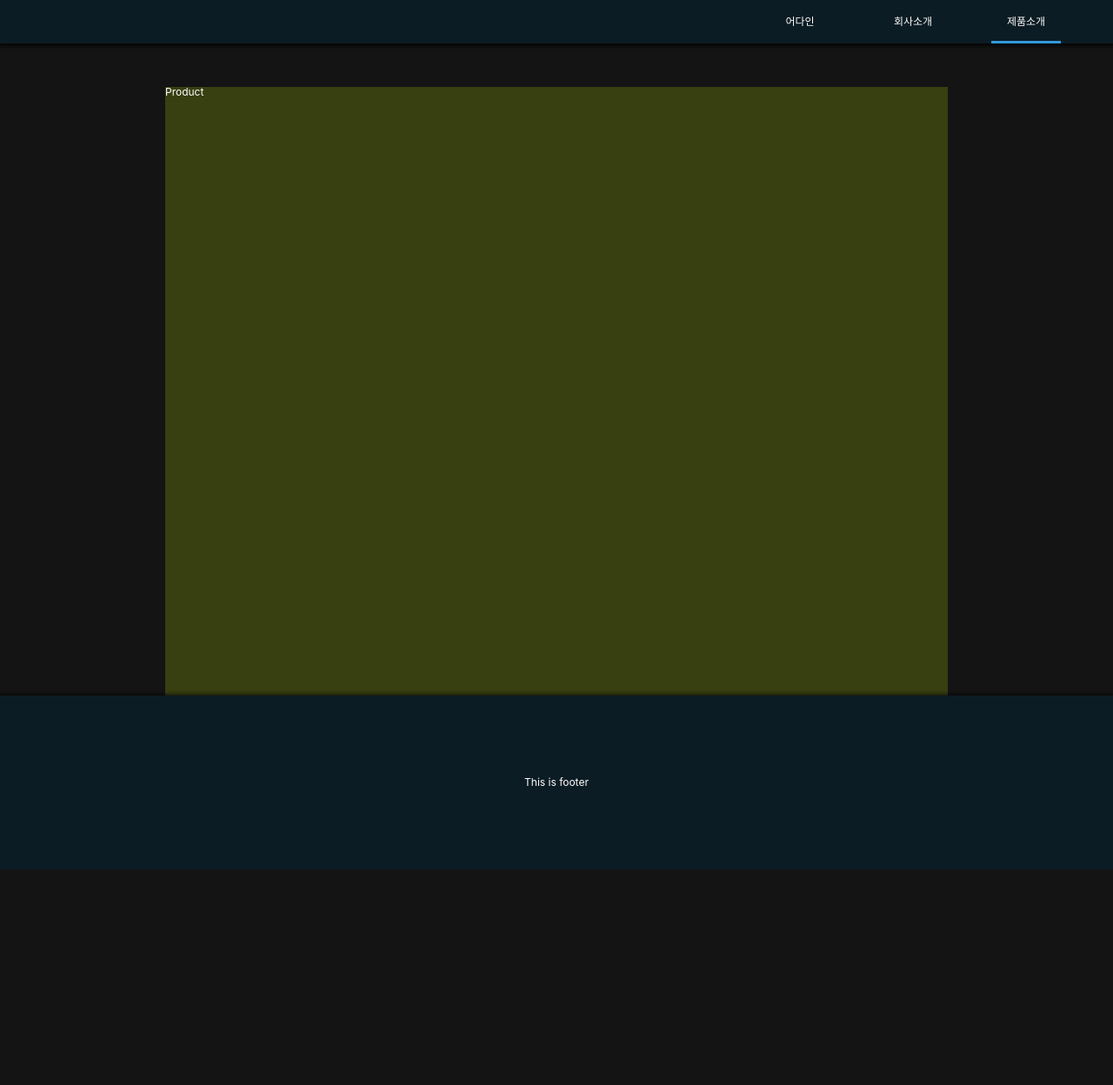
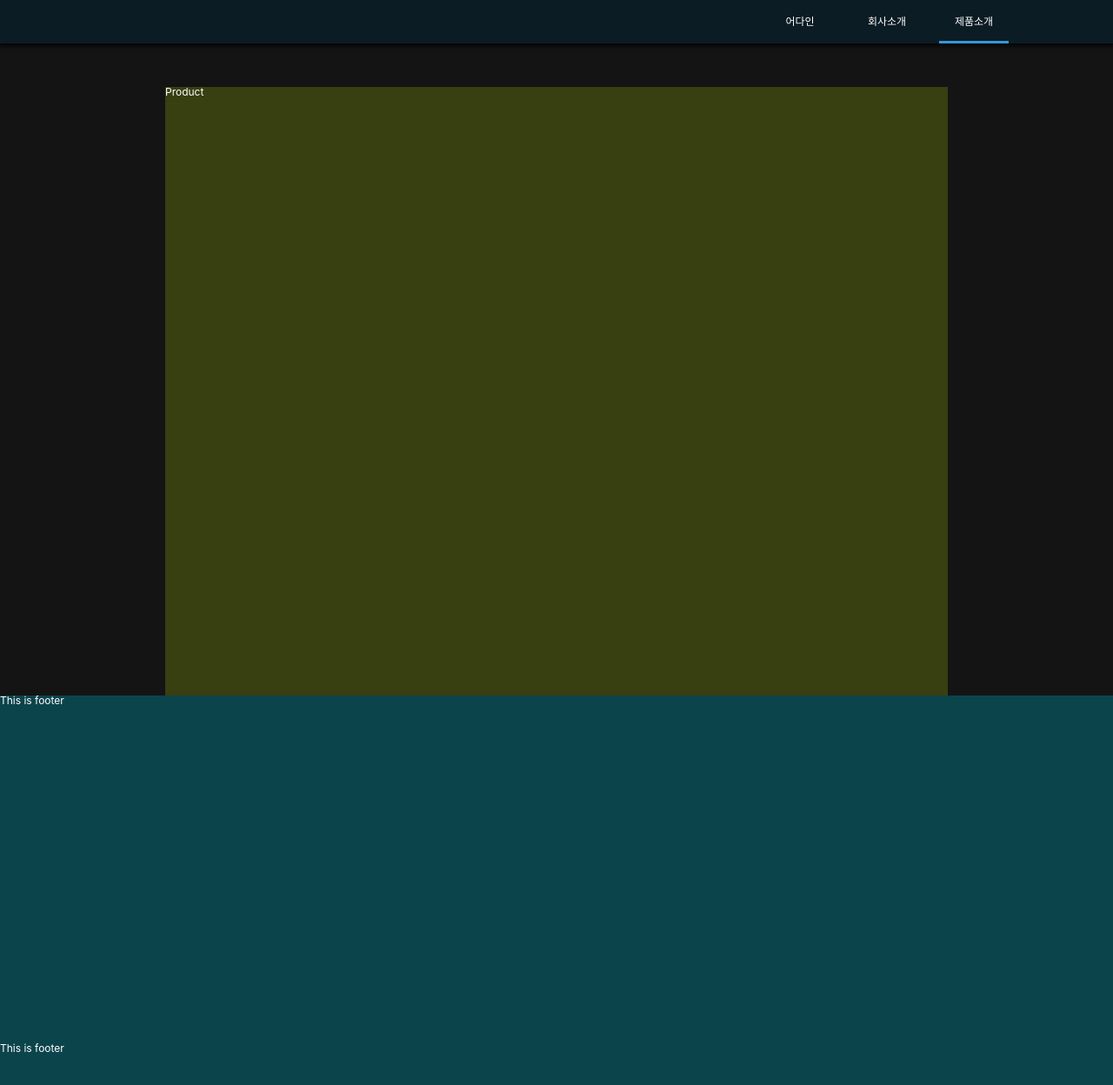
Before and after one commit to zizimoos/ODINUEHOMEPAGE, a React (Create React App) app: page /product in a window 1280 px wide. Shown: the top 1248 px of the page at 87% size. Before the commit the page ends 1000 px from the top, so only its background shows below. Built offline with nearby package versions, Linux system fonts and the light colour scheme.

Commit message:
mediaQuery...

```diff
--- a/src/Component/Footer.js
+++ b/src/Component/Footer.js
@@ -1,17 +1,11 @@
 import React from "react";
 import styled from "styled-components";
 
-const Footer = styled.header`
-  color: white;
-  width: 100%;
-  height: 200px;
-  display: flex;
-  justify-content: center;
-  align-items: center;
-  padding: 0px 10px;
-  background-color: rgba(10, 30, 40, 0.8);
-  z-index: 10;
-  box-shadow: 0px 1px 5px 2px rgba(0, 0, 0, 0.8);
+const Footer = styled.div`
+  width: 100vw;
+  height: 400px;
+  margin: 0 auto;
+  background-color: rgba(10, 80, 90, 0.8);
 `;
 
 export default () => <Footer>This is footer</Footer>;
--- a/src/Component/GlobalStyles.js
+++ b/src/Component/GlobalStyles.js
@@ -15,7 +15,10 @@ body{
     background-color:rgba(20,20,20,1);
     color: white;
     padding-top:50px;
-    width: 100%
+    width: 100vw;
+    @media (min-width: 320px) and (max-widith: 480) {
+    width: 100vw;
+  }
 }
 `;
 
--- a/src/Component/Header.js
+++ b/src/Component/Header.js
@@ -16,24 +16,31 @@ const Header = styled.header`
   background-color: rgba(10, 30, 40, 0.8);
   z-index: 10;
   box-shadow: 0px 1px 5px 2px rgba(0, 0, 0, 0.8);
-  @media (min-width: 320px) and (max-widith: 480) {
-    width: 100%;
+  @media only screen and (max-width: 768px) {
+    justify-content: center;
   }
 `;
 
 const List = styled.ul`
   display: flex;
   justify-content: flex-start;
+  margin-right: 100px;
+  @media only screen and (max-width: 768px) {
+    margin-right: 10px;
+  }
 `;
 
 const Item = styled.li`
   width: 80px;
   height: 50px;
-  margin-right: 50px;
+  margin: 10px;
   text-align: center;
   border-bottom: 3px solid
     ${props => (props.current ? "#3498db" : "transparent")};
   transition: border-bottom 0.5s ease-in-out;
+  @media only screen and (max-width: 768px) {
+    margin: 10px;
+  }
 `;
 
 const SLink = styled(Link)`
--- a/src/Component/Router.js
+++ b/src/Component/Router.js
@@ -6,10 +6,10 @@ import {
   Switch
 } from "react-router-dom";
 import Header from "./Header";
-import Footer from "./Footer";
 import Home from "../Routes/Home";
 import Company from "../Routes/Company";
 import Product from "../Routes/Product";
+import Footer from "./Footer";
 
 export default () => (
   <Router>
@@ -20,6 +20,6 @@ export default () => (
       <Route path="/product" exact component={Product}></Route>
       <Redirect from="*" to="/" />
     </Switch>
-    <Footer></Footer>
+    <Footer />
   </Router>
 );
--- a/src/Component/SuperiorityOne.js
+++ b/src/Component/SuperiorityOne.js
@@ -2,8 +2,9 @@ import React from "react";
 import styled from "styled-components";
 
 const SuperiorityOne = styled.div`
-  width: 100%;
+  width: 100vw;
   height: 700px;
+  margin: 0 auto;
   background-color: #7937be;
 `;
 
--- a/src/Component/SuperiorityThree.js
+++ b/src/Component/SuperiorityThree.js
@@ -2,8 +2,13 @@ import React from "react";
 import styled from "styled-components";
 
 const SuperiorityThree = styled.div`
-  width: 100%;
-  height: 700px;
+  width: 100vw;
+  height: 1200px;
+  @media only screen and (max-width: 768px) {
+    height: 400px;
+  }
+
+  margin: 0 auto;
   background-color: #383f10;
 `;
 
@@ -15,17 +20,23 @@ const GridContainer = styled.div`
   /* height: 100%; */
 `;
 const CoWoker01 = styled.div`
-  width: 225px;
-  height: 200px;
-  background-color: #991016;
+  width: 100%;
+  height: 300px;
+  @media only screen and (max-width: 768px) {
+    height: 100px;
+  }
+  background-color: #900216;
   &:hover {
     transform: scale(1.05, 1.05);
   }
   transition: transform 0.3s ease-in-out;
 `;
 const CoWoker02 = styled.div`
-  width: 225px;
-  height: 200px;
+  width: 100%;
+  height: 300px;
+  @media only screen and (max-width: 768px) {
+    height: 100px;
+  }
   background-color: #992216;
   &:hover {
     transform: scale(1.05, 1.05);
@@ -33,8 +44,11 @@ const CoWoker02 = styled.div`
   transition: transform 0.3s ease-in-out;
 `;
 const CoWoker03 = styled.div`
-  width: 225px;
-  height: 200px;
+  width: 100%;
+  height: 300px;
+  @media only screen and (max-width: 768px) {
+    height: 100px;
+  }
   background-color: #902216;
   &:hover {
     transform: scale(1.05, 1.05);
--- a/src/Component/SuperiorityTwo.js
+++ b/src/Component/SuperiorityTwo.js
@@ -2,8 +2,9 @@ import React from "react";
 import styled from "styled-components";
 
 const SuperiorityTwo = styled.div`
-  width: 100%;
+  width: 100w;
   height: 700px;
+  margin: 0 auto;
   background-color: #9a1116;
 `;
 
--- a/src/Routes/Company/CompanyPresenter.js
+++ b/src/Routes/Company/CompanyPresenter.js
@@ -1,15 +1,17 @@
 import React from "react";
 import styled from "styled-components";
+import Footer from "../../Component/Footer";
 
 const Container = styled.div`
-  width: 900px;
-  margin: 0 auto;
+  width: 100%;
+
   margin-top: 50px;
 `;
 
 const CompanyDiv = styled.div`
-  width: 100%;
+  width: 900px;
   height: 700px;
+  margin: 0 auto;
   background-color: #7937be;
 `;
 
@@ -18,6 +20,7 @@ const CompanyPresenterPresenter = () => (
     <CompanyDiv>
       <h1>Company</h1>
     </CompanyDiv>
+    <Footer />
   </Container>
 );
 
--- a/src/Routes/Home/HomePresenter.js
+++ b/src/Routes/Home/HomePresenter.js
@@ -3,15 +3,16 @@ import styled from "styled-components";
 import SuperiorityOne from "../../Component/SuperiorityOne";
 import SuperiorityTwo from "../../Component/SuperiorityTwo";
 import SuperiorityThree from "../../Component/SuperiorityThree";
+import Footer from "../../Component/Footer";
 
 const Container = styled.div`
-  width: 900px;
-  margin: 0 auto;
+  width: 100%;
   margin-top: 10px;
 `;
 const MonePic = styled.div`
-  width: 100%;
+  width: 100vw;
   height: 700px;
+  margin: 0 auto;
   background-color: #b0a8a6;
 `;
 
--- a/src/Routes/Product/ProductPresenter.js
+++ b/src/Routes/Product/ProductPresenter.js
@@ -1,14 +1,16 @@
 import React from "react";
 import styled from "styled-components";
+import Footer from "../../Component/Footer";
 
 const Container = styled.div`
-  width: 900px;
-  margin: 0 auto;
+  width: 100%;
+
   margin-top: 50px;
 `;
 const ProductDiv = styled.div`
-  width: 100%;
+  width: 900px;
   height: 700px;
+  margin: 0 auto;
   background-color: #383f10;
 `;
 
@@ -17,6 +19,7 @@ const ProductPresenter = () => (
     <ProductDiv>
       <h1>Product</h1>
     </ProductDiv>
+    <Footer />
   </Container>
 );
 
```
